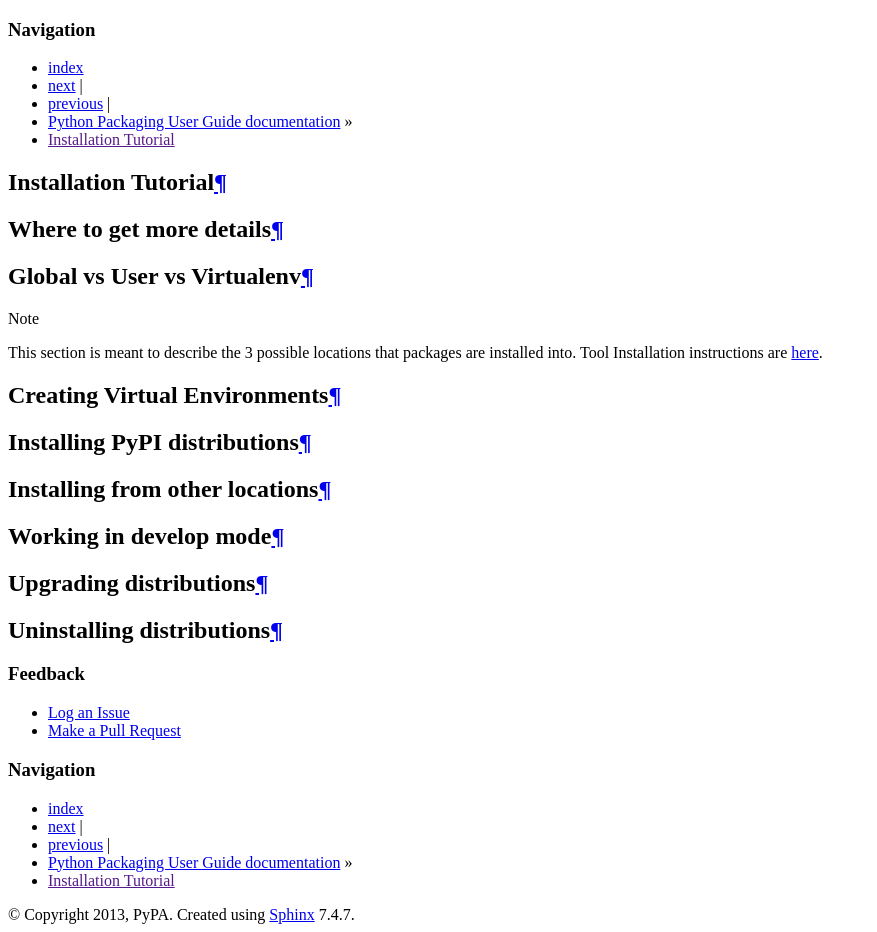
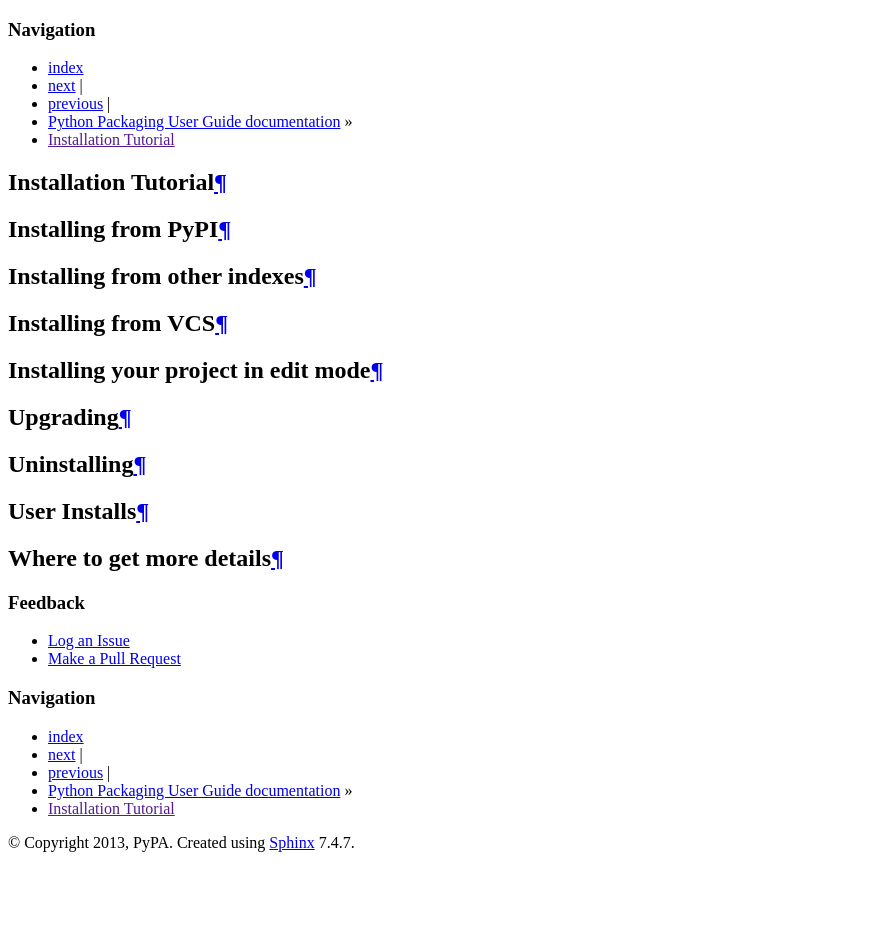
Before and after one commit to pypa/packaging.python.org, a Sphinx documentation site: the page built from source/installation_tutorial.txt, in a window 1280 px wide. Shown: the whole page, without its empty margins (0-877 px from the left). Built offline with Sphinx 7.4.7, drawn with Linux system fonts in a browser that asks for light colours; after the commit the page ends 900 px from its top, so only the background shows below that.

Commit message:
more section reshuffle

```diff
--- a/source/installation_tutorial.txt
+++ b/source/installation_tutorial.txt
@@ -4,32 +4,26 @@
 Installation Tutorial
 =====================
 
+Installing from PyPI
+====================
+
+Installing from other indexes
+=============================
+
+Installing from VCS
+===================
+
+Installing your project in edit mode
+====================================
+
+Upgrading
+=========
+
+Uninstalling
+============
+
+User Installs
+=============
+
 Where to get more details
 =========================
-
-Global vs User vs Virtualenv
-============================
-
-.. note::
-
-  This section is meant to describe the 3 possible locations that packages are
-  installed into.  Tool Installation instructions are :doc:`here <setup>`.
-
-
-Creating Virtual Environments
-=============================
-
-Installing PyPI distributions
-=============================
-
-Installing from other locations
-===============================
-
-Working in develop mode
-=======================
-
-Upgrading distributions
-=======================
-
-Uninstalling distributions
-==========================
```
Also changed, not shown: source/packaging_tutorial.txt (+3 -4 lines), source/setup.txt (+5 -5 lines).
